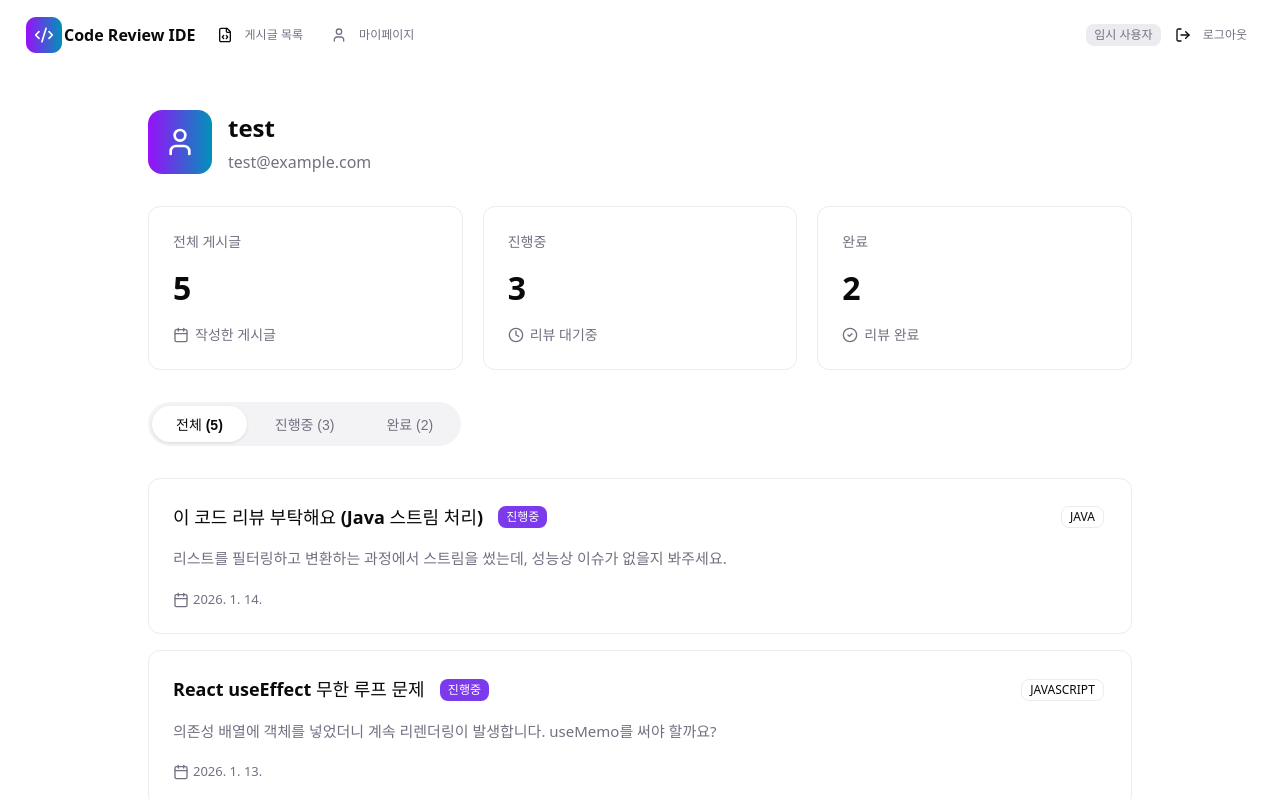
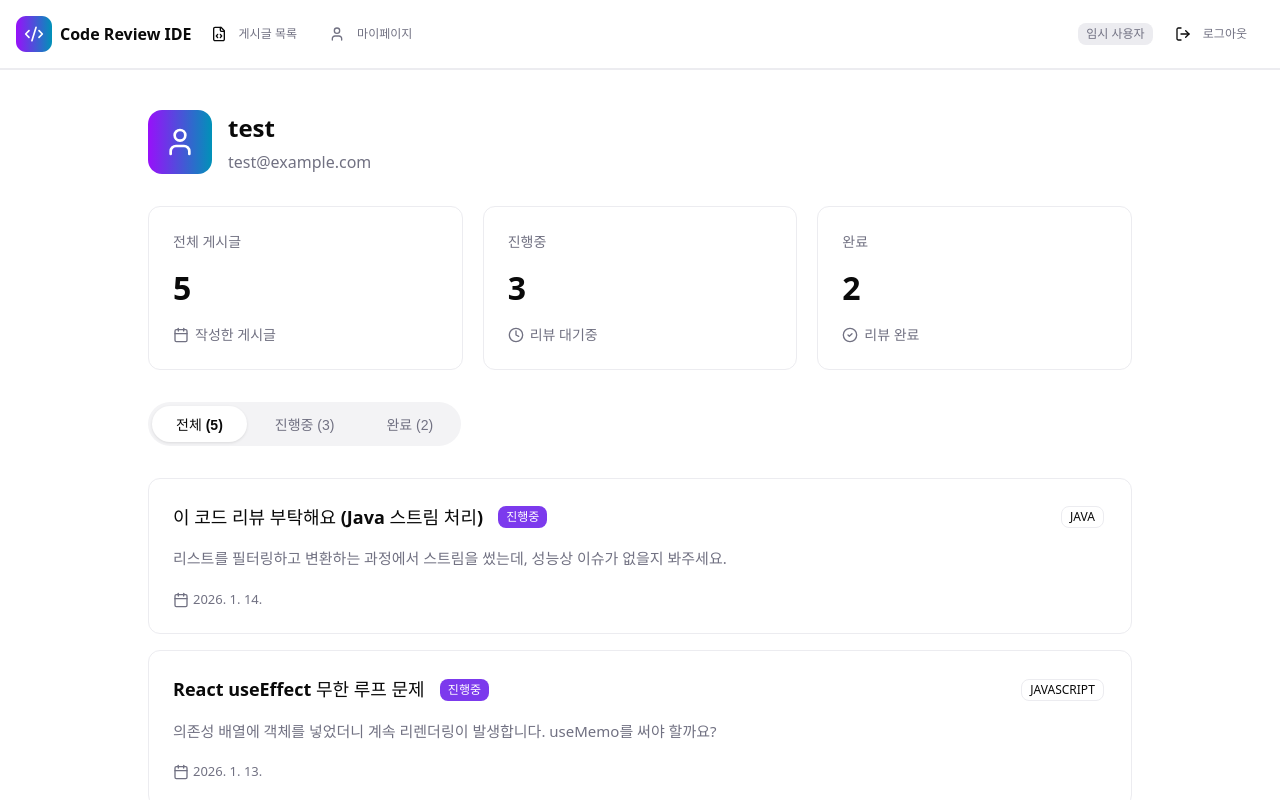
Before and after one commit to deepdive15-team1/WEB_IDE-FE, a React (Vite) app: page /mypage in a window 1280 px wide. Shown: the top 800 px of the page. Built offline with nearby package versions, Linux system fonts and the light colour scheme.

Commit message:
[STYLE] PrimaryHeader 스타일링 수정

```diff
--- a/src/components/header/PrimaryHeader.jsx
+++ b/src/components/header/PrimaryHeader.jsx
@@ -1,6 +1,6 @@
 import { useNavigate } from "react-router-dom";
 import { Button } from "../common/Button/Button";
-import Chip from '../common/Chip';
+import Chip from "../common/Chip";
 
 import styled from "styled-components";
 import logoIcon from "../../assets/logo.svg";
@@ -42,9 +42,7 @@ export default function PrimaryHeader() {
 
       <Auth>
         {/* 임시 사용자 부분을 실제 사용자 이름으로 수정할 것 */}
-        <Chip>
-          임시 사용자
-        </Chip>
+        <Chip>임시 사용자</Chip>
         <Button
           variant="text"
           size="sm"
@@ -64,22 +62,47 @@ const Container = styled.header`
   justify-content: space-between;
   align-items: center;
   height: 70px;
-  padding: 0 16px;
+  padding: 0px 16px;
   background-color: var(--color-bg);
+  border-bottom: 2px solid var(--color-gray-200);
+  min-width: 0;
+  overflow: hidden;
+  gap: 8px;
+
+  @media (max-width: 768px) {
+    padding: 0px 8px;
+  }
 `;
 
 const LogoNav = styled.div`
   display: flex;
   align-items: center;
-  gap: 2px;
-  margin: 10px;
+  gap: 8px;
+  flex-shrink: 0;
   text-decoration: none;
   font-weight: 600;
   color: var(--color-text);
+  min-width: 0;
 
   img {
-    with: 36px;
+    width: 36px;
     height: 36px;
+    flex-shrink: 0;
+  }
+
+  p {
+    white-space: nowrap;
+    overflow: hidden;
+    text-overflow: ellipsis;
+    min-width: 0;
+
+    @media (max-width: 480px) {
+      display: none;
+    }
+  }
+
+  @media (max-width: 768px) {
+    gap: 4px;
   }
 `;
 
@@ -88,10 +111,64 @@ const PageNav = styled.div`
   justify-content: flex-start;
   align-items: center;
   flex: 1;
+  min-width: 0;
+  gap: 4px;
   color: var(--color-text);
+  overflow: hidden;
+
+  button {
+    flex-shrink: 0;
+    min-width: 0;
+
+    .button-text {
+      @media (max-width: 480px) {
+        display: none;
+      }
+    }
+  }
+
+  @media (max-width: 768px) {
+    gap: 2px;
+  }
 `;
 
 const Auth = styled.div`
   display: flex;
   align-items: center;
+  gap: 8px;
+  flex-shrink: 0;
+  min-width: 0;
+  overflow: hidden;
+
+  button {
+    flex-shrink: 0;
+    min-width: 0;
+
+    .button-text {
+      @media (max-width: 480px) {
+        display: none;
+      }
+    }
+  }
+
+  /* Chip 컴포넌트에 대한 반응형 처리 */
+  span {
+    max-width: 120px;
+    overflow: hidden;
+    text-overflow: ellipsis;
+    white-space: nowrap;
+    flex-shrink: 0;
+
+    @media (max-width: 480px) {
+      max-width: 80px;
+    }
+  }
+
+  @media (max-width: 768px) {
+    gap: 4px;
+  }
+
+  @media (max-width: 480px) {
+    gap: 2px;
+  }
 `;
```
